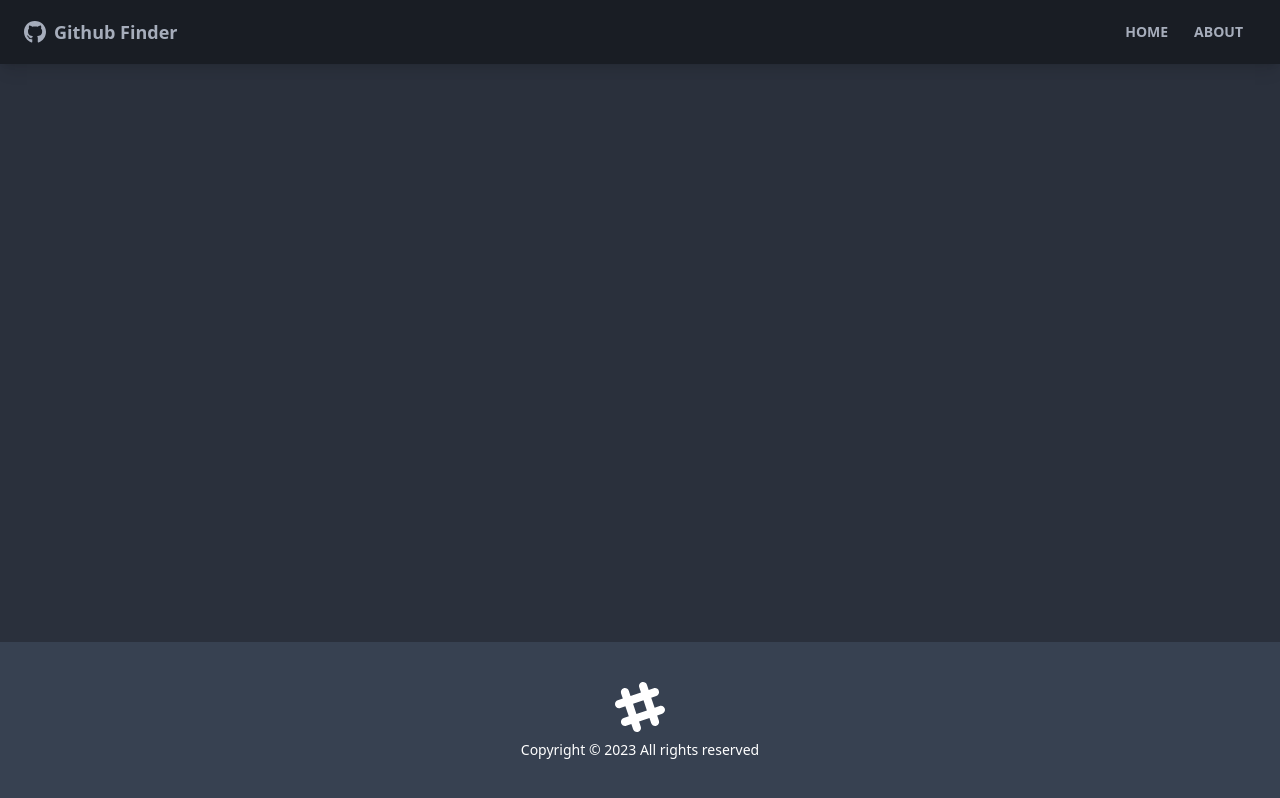
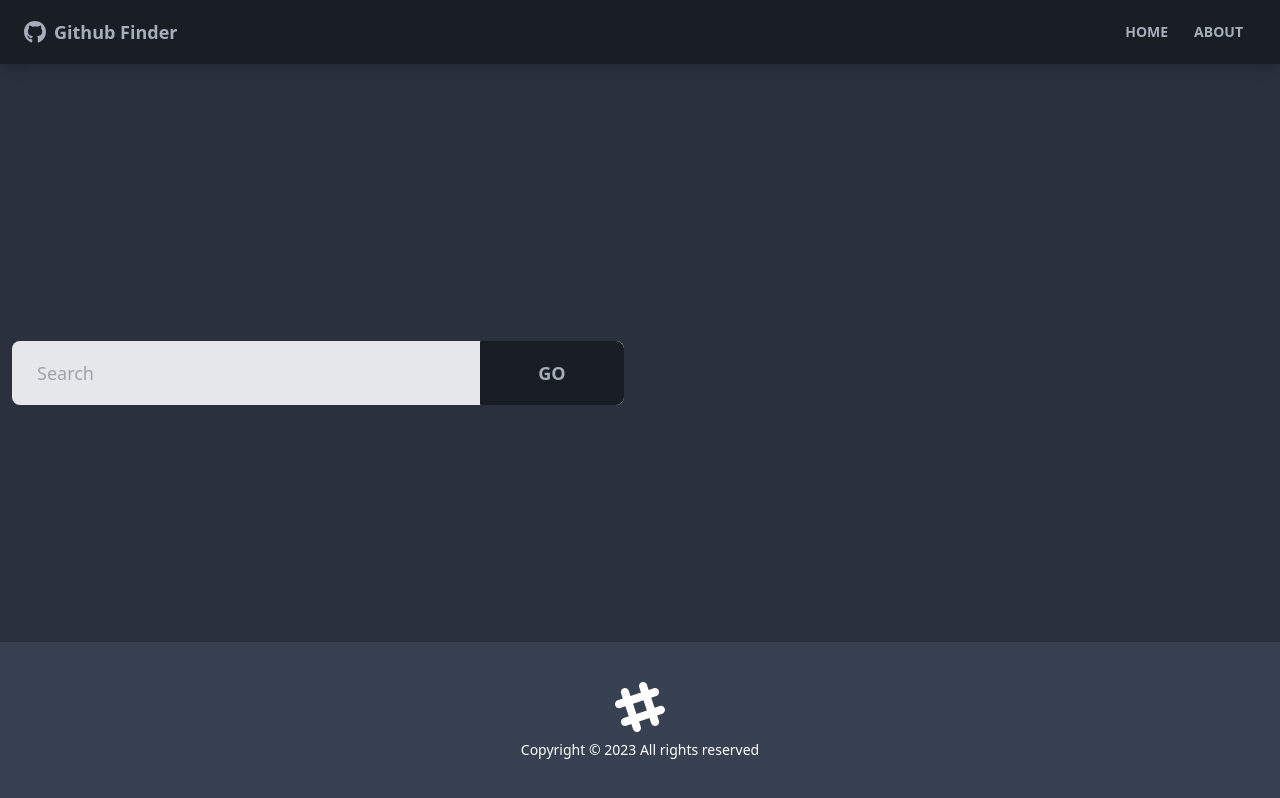
Before and after one commit to grmbyrn/github-finder-react, a React (Create React App) app: page / in a window 1280 px wide. Built offline with nearby package versions, Linux system fonts and the light colour scheme.

Commit message:
add alert context and reducer

```diff
--- a/src/App.js
+++ b/src/App.js
@@ -4,16 +4,20 @@ import About from './pages/About'
 import NotFound from './pages/NotFound'
 import Navbar from "./components/layout/Navbar";
 import Footer from "./components/layout/Footer";
-import { GithubProvider } from "./context/github/GithubContext";
+import Alert from "./components/layout/Alert";
+import { GithubProvider } from "./context/github/GithubContext.js";
+import { AlertProvider } from "./context/alert/AlertContext";
 
 function App() {
   return (
     <GithubProvider>
+      <AlertProvider>
         <Router>
           <div className="flex flex-col justify-between h-screen">
             <Navbar />
 
             <main className="container mx-auto px-3 pb-12">
+              <Alert />
               <Routes>
                 <Route path='/' element={<Home />} />
                 <Route path='/about' element={<About />} />
@@ -25,6 +29,7 @@ function App() {
             <Footer />
           </div>
         </Router>
+      </AlertProvider>
     </GithubProvider>
   );
 }
--- /dev/null
+++ b/src/components/layout/Alert.jsx
@@ -0,0 +1,32 @@
+import { useContext } from "react"
+import AlertContext from "../../context/alert/AlertContext"
+
+const Alert = () => {
+    const {alert} = useContext(AlertContext)
+
+    return (
+        <div
+          className={`grid grid-cols-1 xl:grid-cols-2 lg:grid-cols-2 md:grid-cols-2 gap-8 mb-4`}
+          style={{ visibility: alert ? 'visible' : 'hidden' }}
+        >
+          <div className='alert alert-error'>
+            <div>
+              <svg
+                fill='none'
+                viewBox='0 0 24 24'
+                className='w-6 h-6 stroke-current mr-3'
+              >
+                <path
+                  strokeLinecap='round'
+                  strokeLinejoin='round'
+                  strokeWidth='2'
+                  d='M18.364 18.364A9 9 0 005.636 5.636m12.728 12.728A9 9 0 015.636 5.636m12.728 12.728L5.636 5.636'
+                ></path>
+              </svg>
+              <strong>{alert?.msg}</strong>
+            </div>
+          </div>
+        </div>
+    )
+}
+export default Alert
--- a/src/components/users/UserResults.jsx
+++ b/src/components/users/UserResults.jsx
@@ -1,7 +1,7 @@
 import { useContext } from "react"
 import Spinner from "../layout/Spinner"
 import UserItem from "./UserItem"
-import GithubContext from "../../context/github/GithubContext"
+import GithubContext from "../../context/github/GithubContext.js"
 
 const UserResults = () => {
     const {users, loading} = useContext(GithubContext)
--- /dev/null
+++ b/src/components/users/UserSearch.jsx
@@ -0,0 +1,61 @@
+import { useState, useContext } from "react"
+import GithubContext from "../../context/github/GithubContext.js"
+import AlertContext from "../../context/alert/AlertContext.js"
+
+const UserSearch = () => {
+    const [text, setText] = useState('')
+
+    const {users, searchUsers, clearUsers} = useContext(GithubContext)
+    const {setAlert} = useContext(AlertContext)
+
+    const handleChange = (e) => setText(e.target.value)
+
+    const handleSubmit = (e) => {
+        e.preventDefault()
+
+        if(text === ''){
+            setAlert('Please enter something', 'error')
+        } else {
+            searchUsers(text)
+
+            setText('')
+        }
+    }
+
+  return (
+    <div className="grid grid-cols-1 xl:grid-cols-2 lg:grid-cols-2 md:grid-cols-2 mb-8 gap-8">
+        <div>
+            <form onSubmit={handleSubmit}>
+                <div className="form-control">
+                    <div className="relative">
+                        <input
+                            type="text"
+                            className="w-full pr-40 bg-gray-200 input input-lg text-black"
+                            placeholder="Search"
+                            value={text}
+                            onChange={handleChange}
+                        />
+                        <button
+                            type="submit"
+                            className="absolute top-0 right-0 rounded-l-none w-36 btn btn-lg"
+                        >
+                            Go
+                        </button>
+                    </div>
+                </div>
+            </form>
+        </div>
+        {users.length > 0 && (
+            <div>
+                <button
+                    onClick={clearUsers}
+                    className="btn btn-ghost btn-lg"
+                >
+                    Clear
+                </button>
+            </div>
+        )}
+    </div>
+  )
+}
+export default UserSearch
--- /dev/null
+++ b/src/context/alert/AlertContext.js
@@ -0,0 +1,31 @@
+import { createContext, useReducer } from "react";
+import alertReducer from './AlertReducer'
+
+const AlertContext = createContext()
+
+export const AlertProvider = ({children}) => {
+    const initialState = null
+
+    const [state, dispatch] = useReducer(alertReducer, initialState)
+
+    // Set an alert
+    const setAlert = (msg, type) => {
+        dispatch({
+            type: 'SET_ALERT',
+            payload: {msg, type}
+        })
+
+        setTimeout(() => {
+            dispatch({type: 'REMOVE_ALERT'})
+        }, 3000);
+    }
+
+    return <AlertContext.Provider value={{
+        alert: state,
+        setAlert
+    }}>
+        {children}
+    </AlertContext.Provider>
+}
+
+export default AlertContext
--- /dev/null
+++ b/src/context/alert/AlertReducer.js
@@ -0,0 +1,12 @@
+const alertReducer = (state, action) => {
+    switch(action.type){
+        case 'SET_ALERT':
+            return action.payload
+        case 'REMOVE_ALERT':
+            return null
+        default:
+            return state
+    }
+}
+
+export default alertReducer
--- a/src/context/github/GithubContext.js
+++ b/src/context/github/GithubContext.js
@@ -1,5 +1,5 @@
 import { createContext, useReducer } from "react";
-import GithubReducer from "./GithubReducer";
+import githubReducer from "./GithubReducer.js";
 
 const GithubContext = createContext()
 
@@ -12,24 +12,31 @@ export const GithubProvider = ({children}) => {
         loading: false
     }
 
-    const [state, dispatch] = useReducer(GithubReducer, initialState)
+    const [state, dispatch] = useReducer(githubReducer, initialState)
 
-    // Get initial users (testing purposes)
-    const fetchUsers = async () => {
+    // Get search results
+    const searchUsers = async (text) => {
         setLoading()
 
-        const res = await fetch(`${GITHUB_URL}/users`, {
+        const params = new URLSearchParams({
+            q: text
+        })
+
+        const res = await fetch(`${GITHUB_URL}/search/users?${params}`, {
             headers: {
                 Authorization: `${GITHUB_TOKEN}`
             }
         })
-        const data = await res.json()
+        const {items} = await res.json()
 
         dispatch({
             type: 'GET_USERS',
-            payload: data
+            payload: items
         })
     }
+
+    // Clear users from state
+    const clearUsers = () => dispatch({type: 'CLEAR_USERS'})
 
     // Set loading
     const setLoading = () => dispatch({type: 'SET_LOADING'})
@@ -37,7 +44,8 @@ export const GithubProvider = ({children}) => {
     return <GithubContext.Provider value={{
             users: state.users,
             loading: state.loading,
-            fetchUsers
+            searchUsers,
+            clearUsers
         }}
     >
         {children}
--- a/src/context/github/GithubReducer.js
+++ b/src/context/github/GithubReducer.js
@@ -11,6 +11,11 @@ const githubReducer = (state, action) => {
                 ...state,
                 loading: true
             }
+        case 'CLEAR_USERS':
+            return {
+                ...state,
+                users: []
+            }
         default:
             return state
     }
--- a/src/pages/Home.jsx
+++ b/src/pages/Home.jsx
@@ -1,11 +1,12 @@
 import UserResults from "../components/users/UserResults"
+import UserSearch from "../components/users/UserSearch"
 
 const Home = () => {
   return (
-    <div>
-      {/* SEARCH COMPONENT */}
+    <>
+      <UserSearch />
       <UserResults />
-    </div>
+    </>
   )
 }
 export default Home
```
Also changed, not shown: 1 other file (tests, documents, lock files or other folders). Lines whose indentation alone changed are shown as unchanged.
